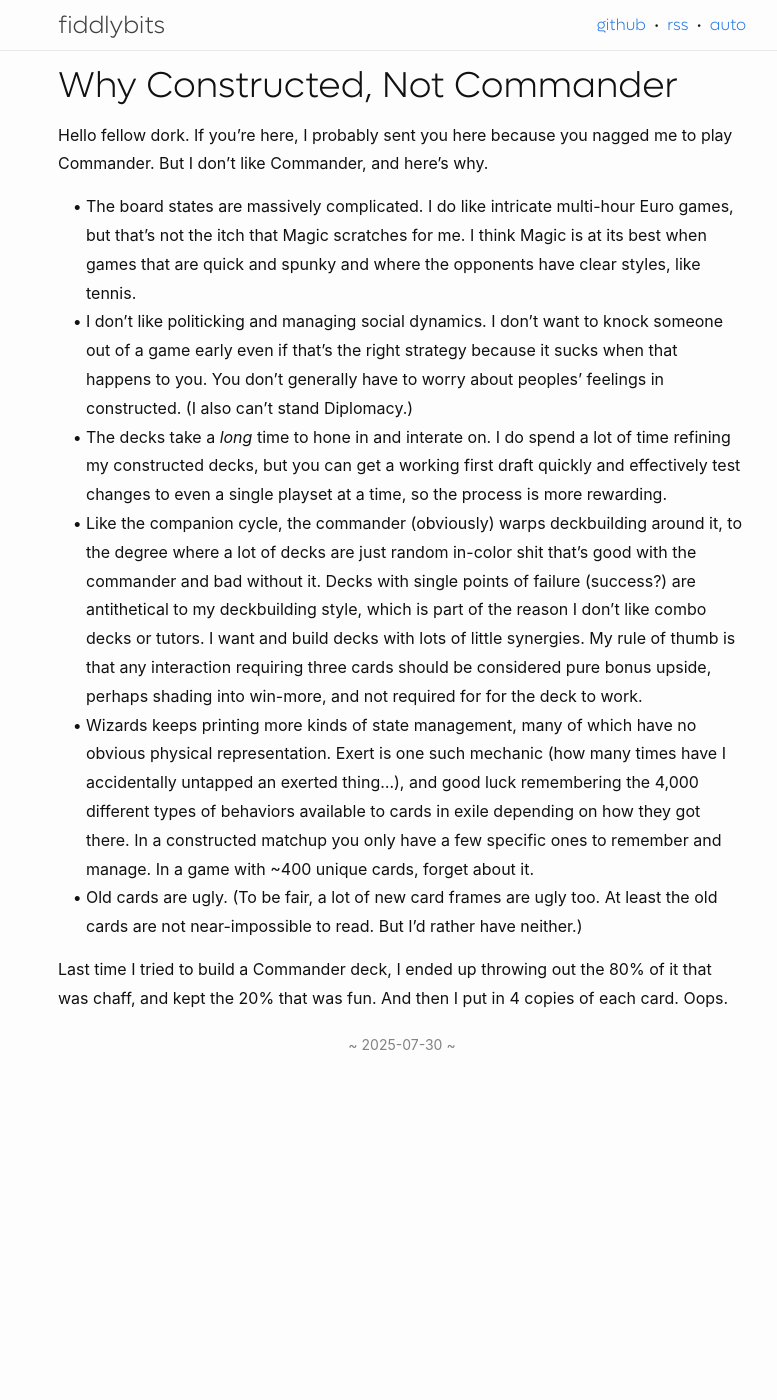
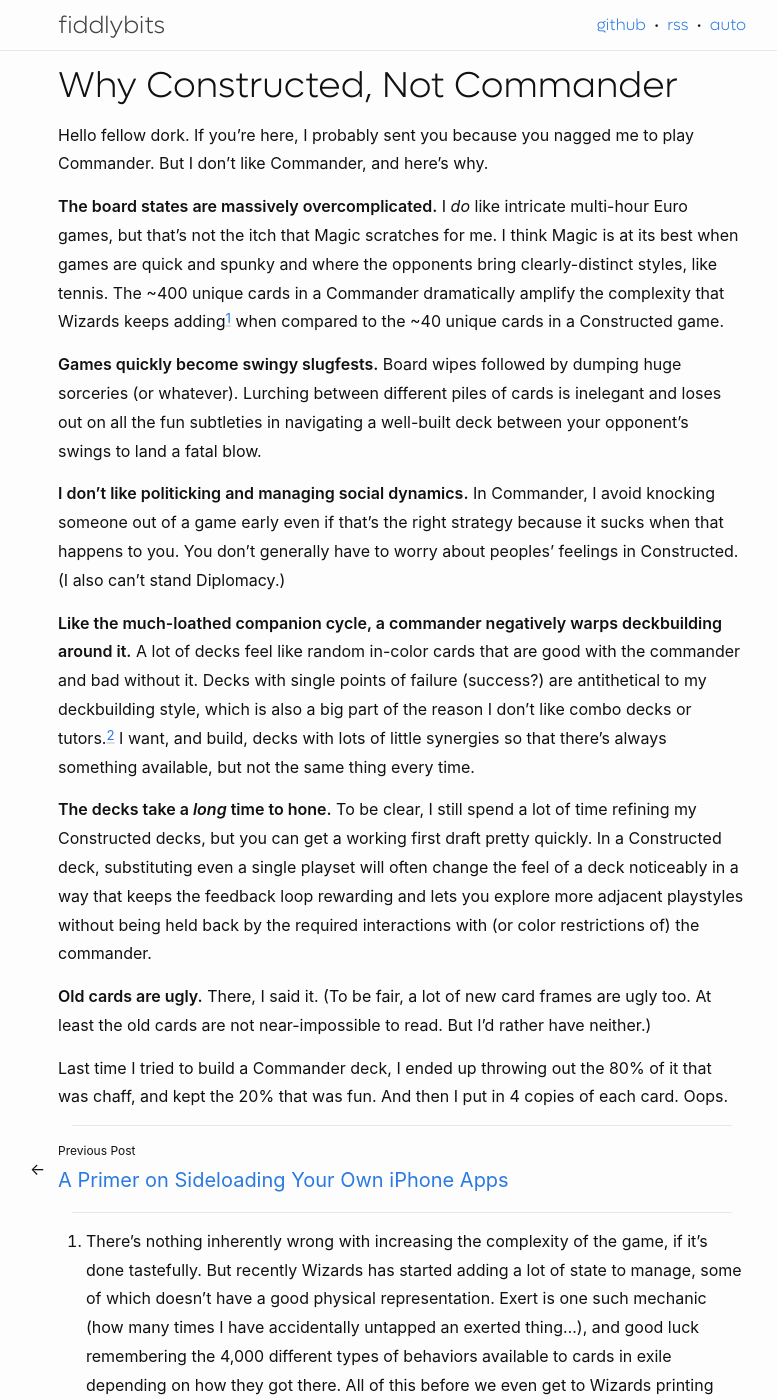
Before and after one commit to seansfkelley/seansfkelley.github.io, a Jekyll site: the page built from _posts/2025-07-30-mtg-constructed.md, in a window 1280 px wide and 1400 px high. Shown: the whole window, without its empty margins (238-1015 px from the left). Built offline with Jekyll 4.4.1, drawn with Linux system fonts in a browser that asks for light colours; some of the changed text lies outside the part shown.

Commit message:
Finish the MTG thing.

```diff
--- a/_posts/2025-07-30-mtg-constructed.md
+++ b/_posts/2025-07-30-mtg-constructed.md
@@ -3,13 +3,23 @@
 title: Why Constructed, Not Commander
 ---
 
-Hello fellow dork. If you're here, I probably sent you here because you nagged me to play Commander. But I don't like Commander, and here's why.
+Hello fellow dork. If you're here, I probably sent you because you nagged me to play Commander. But I don't like Commander, and here's why.
 
-- The board states are massively complicated. I do like intricate multi-hour Euro games, but that's not the itch that Magic scratches for me. I think Magic is at its best when games that are quick and spunky and where the opponents have clear styles, like tennis.
-- I don't like politicking and managing social dynamics. I don't want to knock someone out of a game early even if that's the right strategy because it sucks when that happens to you. You don't generally have to worry about peoples' feelings in constructed. (I also can't stand Diplomacy.)
-- The decks take a _long_ time to hone in and interate on. I do spend a lot of time refining my constructed decks, but you can get a working first draft quickly and effectively test changes to even a single playset at a time, so the process is more rewarding.
-- Like the companion cycle, the commander (obviously) warps deckbuilding around it, to the degree where a lot of decks are just random in-color shit that's good with the commander and bad without it. Decks with single points of failure (success?) are antithetical to my deckbuilding style, which is part of the reason I don't like combo decks or tutors. I want and build decks with lots of little synergies. My rule of thumb is that any interaction requiring three cards should be considered pure bonus upside, perhaps shading into win-more, and not required for for the deck to work.
-- Wizards keeps printing more kinds of state management, many of which have no obvious physical representation. Exert is one such mechanic (how many times have I accidentally untapped an exerted thing...), and good luck remembering the 4,000 different types of behaviors available to cards in exile depending on how they got there. In a constructed matchup you only have a few specific ones to remember and manage. In a game with ~400 unique cards, forget about it.
-- Old cards are ugly. (To be fair, a lot of new card frames are ugly too. At least the old cards are not near-impossible to read. But I'd rather have neither.)
+**The board states are massively overcomplicated.** I _do_ like intricate multi-hour Euro games, but that's not the itch that Magic scratches for me. I think Magic is at its best when games are quick and spunky and where the opponents bring clearly-distinct styles, like tennis. The ~400 unique cards in a Commander dramatically amplify the complexity that Wizards keeps adding[^1] when compared to the ~40 unique cards in a Constructed game.
+
+**Games quickly become swingy slugfests.** Board wipes followed by dumping huge sorceries (or whatever). Lurching between different piles of cards is inelegant and loses out on all the fun subtleties in navigating a well-built deck between your opponent's swings to land a fatal blow.
+
+**I don't like politicking and managing social dynamics.** In Commander, I avoid knocking someone out of a game early even if that's the right strategy because it sucks when that happens to you. You don't generally have to worry about peoples' feelings in Constructed. (I also can't stand Diplomacy.)
+
+**Like the much-loathed companion cycle, a commander negatively warps deckbuilding around it.** A lot of decks feel like random in-color cards that are good with the commander and bad without it. Decks with single points of failure (success?) are antithetical to my deckbuilding style, which is also a big part of the reason I don't like combo decks or tutors.[^2] I want, and build, decks with lots of little synergies so that there's always something available, but not the same thing every time.
+
+**The decks take a _long_ time to hone.** To be clear, I still spend a lot of time refining my Constructed decks, but you can get a working first draft pretty quickly. In a Constructed deck, substituting even a single playset will often change the feel of a deck noticeably in a way that keeps the feedback loop rewarding and lets you explore more adjacent playstyles without being held back by the required interactions with (or color restrictions of) the commander.
+
+**Old cards are ugly.** There, I said it. (To be fair, a lot of new card frames are ugly too. At least the old cards are not near-impossible to read. But I'd rather have neither.)
 
 Last time I tried to build a Commander deck, I ended up throwing out the 80% of it that was chaff, and kept the 20% that was fun. And then I put in 4 copies of each card. Oops.
+
+{% include common-footer.html %}
+
+[^1]: There's nothing inherently wrong with increasing the complexity of the game, if it's done tastefully. But recently Wizards has started adding a lot of state to manage, some of which doesn't have a good physical representation. Exert is one such mechanic (how many times I have accidentally untapped an exerted thing...), and good luck remembering the 4,000 different types of behaviors available to cards in exile depending on how they got there. All of this before we even get to Wizards printing new sets at _breakneck_ speed with some straight-up shitty mechanics, then having the gall to "reprint" the set _while it's being printed for the first time_ because Daddy Hasbro is too cheap to shell out for all the rights to Spiderman. Fuck you, Hasbro. (Note that this should not be taken to mean I would prefer more Spiderman cards. Universes Beyond is fucking awful, and I've hamstrung my own decks a few times just to avoid some of the more egregious crossovers.)
+[^2]: My rule of thumb is that any interaction requiring three cards should be considered pure bonus upside, perhaps shading into win-more, and not required for the deck to work. (Unless one of them is lands, since they are always around.) Three-card interactions are often too fragile to be fun or end up with the deck being a tedious tutor/control/delay shell around those three cards.
```
